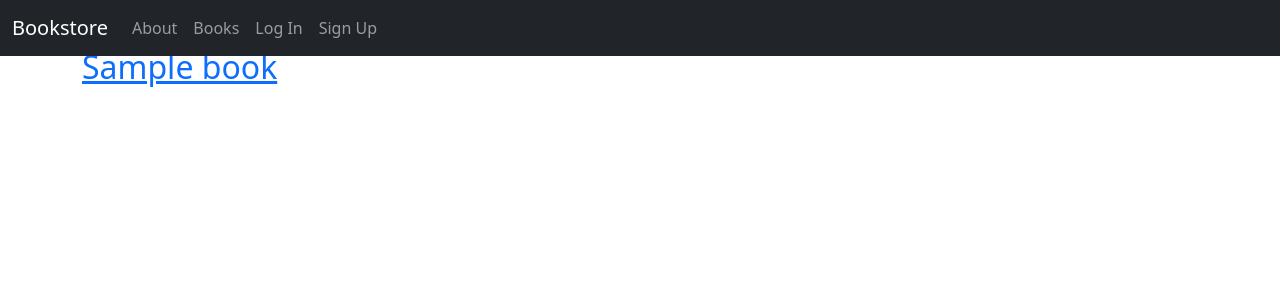
After one commit to Migrice/Django-for-professionals, a Django app: page /books/ in a window 1280 px wide. The commit adds this page. Shown: the top 300 px of the page. Run offline with Django 3.2, Linux system fonts and the light colour scheme; tables that the repository leaves empty hold one stand-in row (values such as "Sample post").

Commit message:
Books App

```diff
--- /dev/null
+++ b/books/apps.py
@@ -0,0 +1,6 @@
+from django.apps import AppConfig
+
+
+class BooksConfig(AppConfig):
+    default_auto_field = 'django.db.models.BigAutoField'
+    name = 'books'
--- /dev/null
+++ b/books/models.py
@@ -0,0 +1,16 @@
+from django.db import models
+from django.urls import reverse
+import uuid
+
+class Book(models.Model):
+    id = models.UUIDField(primary_key=True, default=uuid.uuid4, editable=False)
+    title = models.CharField(max_length=200)
+    author = models.CharField(max_length=200)
+    price = models.DecimalField(max_digits=6, decimal_places=2)
+
+    def __str__(self):
+        return self.title
+
+    # Fonction à utiliser pour l'url de detail dans le template html
+    def get_absolute_url(self):
+        return reverse("book_detail", args=[str(self.id)])
--- /dev/null
+++ b/books/urls.py
@@ -0,0 +1,7 @@
+from django.urls import path
+from .views import BookListView, BookDetailView
+
+urlpatterns = [
+    path("", BookListView.as_view(), name='book_list'),
+    path("<uuid:pk>", BookDetailView.as_view(), name='book_detail')
+]
--- /dev/null
+++ b/books/views.py
@@ -0,0 +1,14 @@
+from django.views.generic import ListView, DetailView
+
+from books.models import Book
+
+class BookListView(ListView):
+    model = Book
+    template_name = "books/book_list.html"
+    context_object_name = 'book_list'
+
+
+class BookDetailView(DetailView):
+    model = Book
+    template_name = "books/book_detail.html"
+    context_object_name = "book"
--- a/bookstore/settings.py
+++ b/bookstore/settings.py
@@ -45,6 +45,7 @@ INSTALLED_APPS = [
     'django.contrib.staticfiles',
     'users.apps.UsersConfig',
     'pages.apps.PagesConfig',
+    'books.apps.BooksConfig',
 
     'crispy_forms',
     'crispy_bootstrap5',
--- a/bookstore/urls.py
+++ b/bookstore/urls.py
@@ -22,4 +22,5 @@ urlpatterns = [
     #path('accounts/', include('django.contrib.auth.urls')),
     path('accounts/', include('allauth.urls')),# include allauth urls
     #path('accounts/', include('users.urls'))
+    path('books/', include('books.urls')),
 ]
--- a/templates/_base.html
+++ b/templates/_base.html
@@ -24,6 +24,9 @@
         <ul class="navbar-nav me-auto mb-2 mb-md-0">
           <li class="nav-item">
             <a class="nav-link" href="{% url 'about' %}">About</a>
+          </li>
+          <li class="nav-item">
+            <a class="nav-link" href="{% url 'book_list' %}">Books</a>
           </li>
           {% if user.is_authenticated %}
           <li class="nav-item">
--- /dev/null
+++ b/templates/books/book_list.html
@@ -0,0 +1,14 @@
+{% extends '_base.html' %}
+
+{% block title %} Books {% endblock title %}
+
+{% block content %}
+<br>
+<br>
+
+{% for book in book_list %}
+<div>
+  <h2> <a href="{{ book.get_absolute_url }}"> {{ book.title }}</a></h2>
+</div>
+{% endfor %}
+{% endblock content %}
```
Also changed, not shown: books/admin.py (added, +7 -0 lines), books/tests.py (added, +33 -0 lines), templates/books/book_detail.html (added, +14 -0 lines), books/__init__.py (added), books/migrations/0001_initial.py (added), books/migrations/__init__.py (added).
